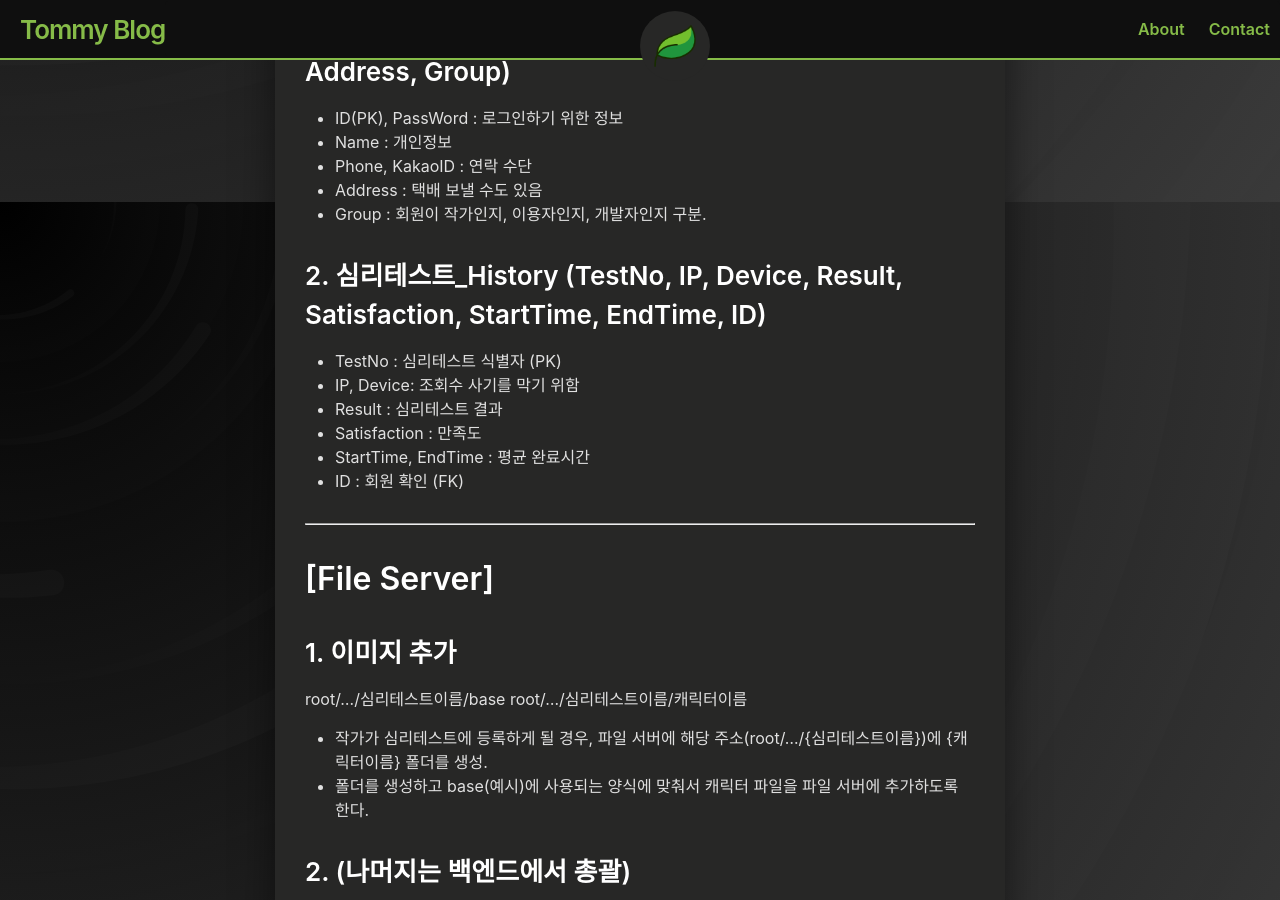
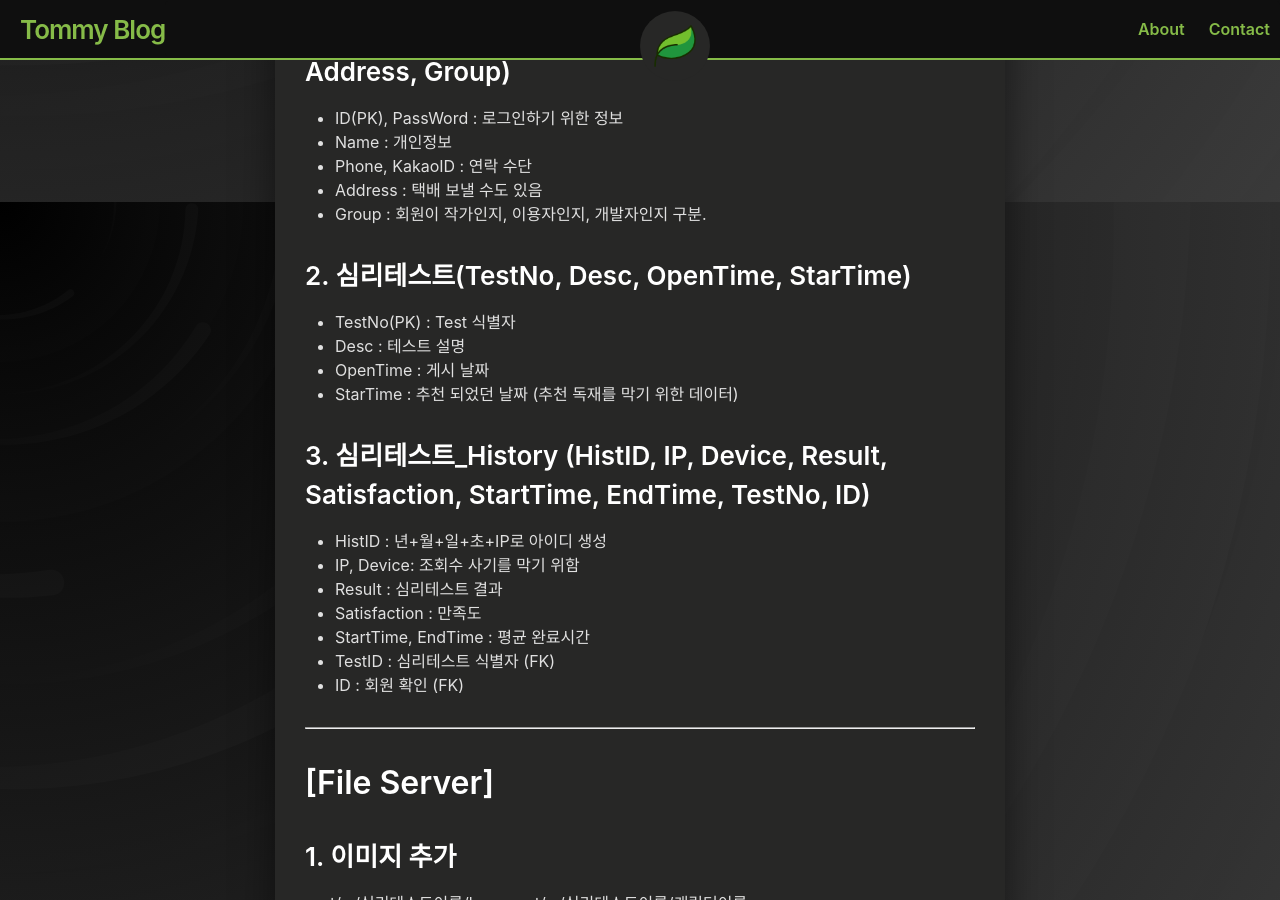
Before and after one commit to ainochi-kor/ainochi-kor.github.io, a Jekyll site: the page built from _posts/PsychologicalProject/2020-01-01-프로젝트 요약문서.md, in a window 1280 px wide and 900 px high, scrolled down 758 px. Built offline with Jekyll 4.4.1, drawn with Linux system fonts in a browser that asks for light colours; a script that is not in the unit is left out.

Commit message:
add 프로젝트

```diff
--- a/_posts/PsychologicalProject/2020-01-01-프로젝트 요약문서.md
+++ b/_posts/PsychologicalProject/2020-01-01-프로젝트 요약문서.md
@@ -25,12 +25,19 @@ title: Psychological/요약문서
 - Address : 택배 보낼 수도 있음
 - Group : 회원이 작가인지, 이용자인지, 개발자인지 구분.
 
-### 2. 심리테스트_History (TestNo, IP, Device, Result, Satisfaction, StartTime, EndTime, ID)
-- TestNo : 심리테스트 식별자 (PK)
+### 2. 심리테스트(TestNo, Desc, OpenTime, StarTime)
+- TestNo(PK) : Test 식별자
+- Desc : 테스트 설명
+- OpenTime : 게시 날짜
+- StarTime : 추천 되었던 날짜 (추천 독재를 막기 위한 데이터)
+
+### 3. 심리테스트_History (HistID, IP, Device, Result, Satisfaction, StartTime, EndTime, TestNo, ID)
+- HistID : 년+월+일+초+IP로 아이디 생성
 - IP, Device: 조회수 사기를 막기 위함
 - Result : 심리테스트 결과
 - Satisfaction : 만족도
 - StartTime, EndTime : 평균 완료시간
+- TestID : 심리테스트 식별자 (FK)
 - ID : 회원 확인 (FK)
 
 ---
```
